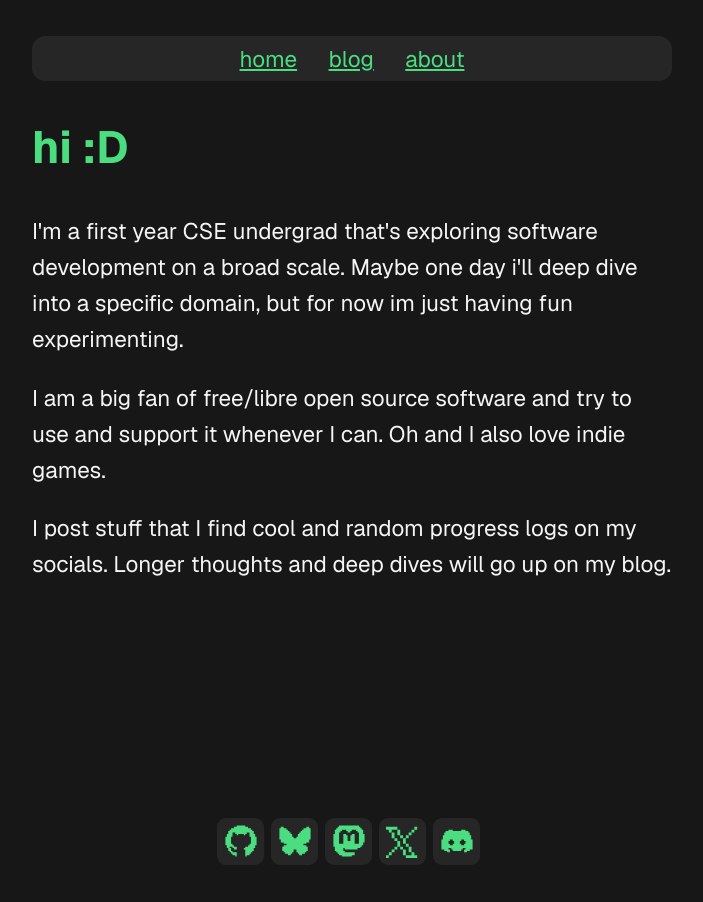
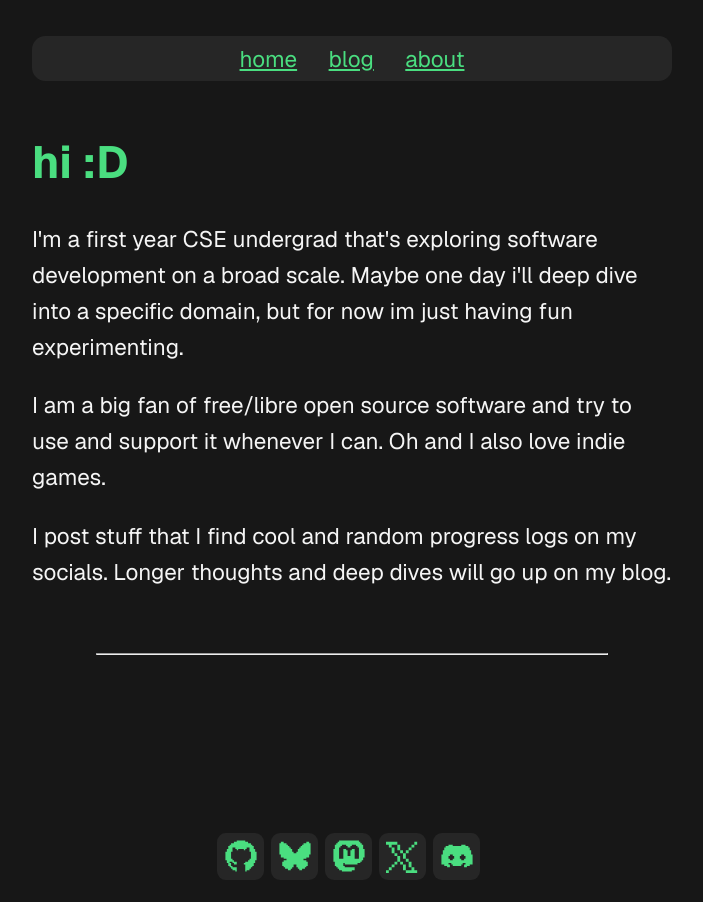
Before and after one commit to libremelon/libremelon.github.io, a Jekyll site: the page built from about.html, in a window 1280 px wide. Shown: the whole page, without its empty margins (288-991 px from the left). Built offline with Jekyll 4.4.1, drawn with Linux system fonts in a browser that asks for light colours.

Commit message:
fix(site): adjust top & btm margins of title & add hz-line

```diff
--- a/_sass/main.scss
+++ b/_sass/main.scss
@@ -21,6 +21,15 @@ body {
 
 #strong {
   color: #4ade80;
+}
+
+.title {
+  margin-top: 5vh;
+  margin-bottom: 1.25vh;
+}
+
+#hzline {
+  margin: 7vh 10%;
 }
 
 #content {
--- a/about.html
+++ b/about.html
@@ -3,7 +3,7 @@ title: hi :D
 layout: default
 ---
 
-<h1 id="strong">{{ page.title }}</h1>
+<h1 id="strong" class="title">{{ page.title }}</h1>
 <p>
   I'm a first year CSE undergrad that's exploring software development on a
   broad scale. Maybe one day i'll deep dive into a specific domain, but for now
@@ -17,3 +17,4 @@ layout: default
   I post stuff that I find cool and random progress logs on my socials. Longer
   thoughts and deep dives will go up on my blog.
 </p>
+<hr id="hzline" />
--- a/blog.html
+++ b/blog.html
@@ -18,7 +18,7 @@ description: find all my blog posts here :D
     });
   }
 </script>
-<h1 id="strong">{{ page.title }}</h1>
+<h1 id="strong" class="title">{{ page.title }}</h1>
 
 {% comment %} list of all the tags across posts/pages {% endcomment %}
 {%- capture site_tags -%}
```
